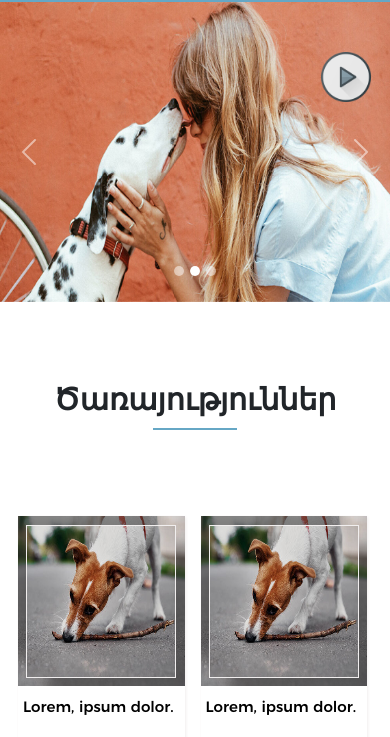
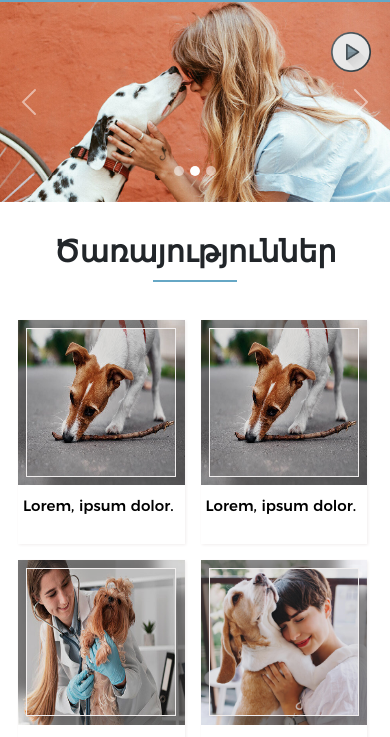
Before and after one commit to Inga007/amiryanvet, a plain HTML site: page index.html in a window 390 px wide. Shown: the part 98-835 px from the top of the page. Drawn offline with nearby package versions, Linux system fonts and the light colour scheme; files whose address does not match are found by name.

Commit message:
Add files via upload
third comment

```diff
--- a/css/style.css
+++ b/css/style.css
@@ -540,6 +540,9 @@ html {
   .serviceImg img {
     height: 230px;
   }
+  .iframe iframe {
+    height: 350px;
+  }
 }
 @media (max-width: 768px) {
   .footer-content {
@@ -552,7 +555,11 @@ html {
   .service .servicebox {
     flex: 0 1 47%;
   }
+  .serviceImg img {
+    height: 260px;
+  }
 }
+
 @media (max-width: 576px) {
   .carousel-item img {
     height: 350px;
@@ -572,6 +579,11 @@ html {
     padding-top: 6px;
     padding-bottom: 6px;
   }
+  .headings h2,
+  .headings h1 {
+    margin-top: 2rem;
+    margin-bottom: 2rem;
+  }
 }
 @media (max-width: 500px) {
   .service .servicebox {
@@ -587,13 +599,24 @@ html {
 }
 @media (max-width: 450px) {
   .carousel-item img {
-    height: 300px;
+    height: 200px;
+  }
+  .playpause {
+    top: 30px;
+  }
+  .playpause img {
+    width: 40px;
   }
   .service .servicebox {
     flex: 0 1 45%;
   }
   .serviceImg img {
-    height: 170px;
+    height: 180px;
+  }
+}
+@media (max-width: 400px) {
+  .serviceImg img {
+    height: 165px;
   }
 }
 @media (max-width: 360px) {
```
